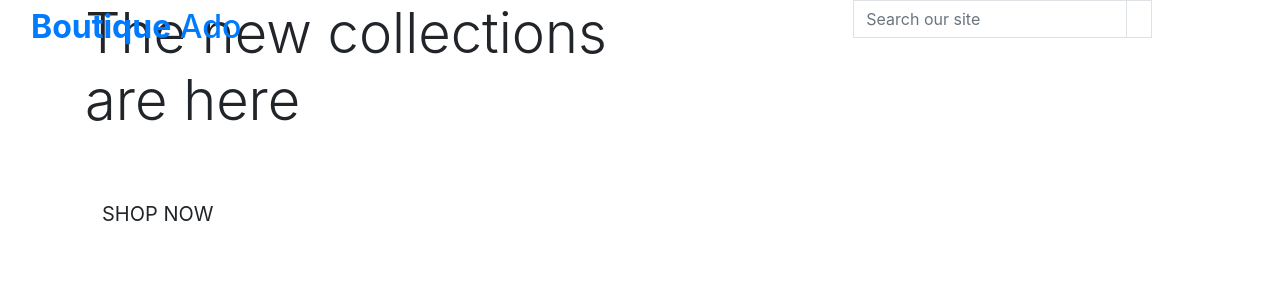
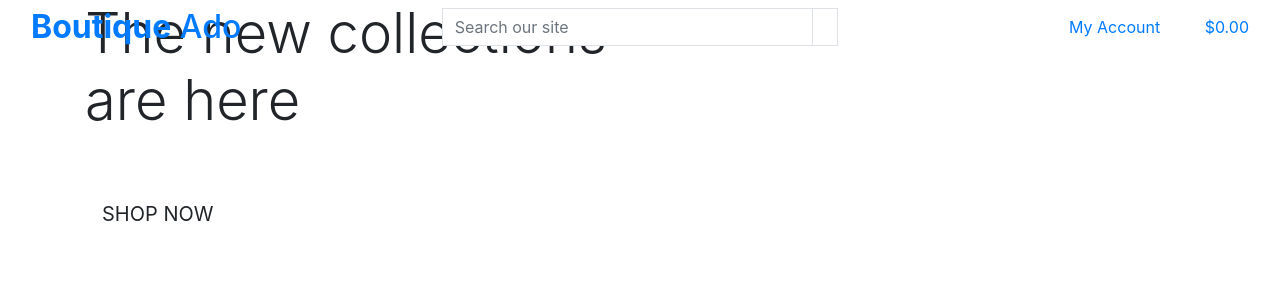
Before and after one commit to sarahgoodwin93/boutique-ado, a Django app: page / in a window 1280 px wide. Shown: the top 300 px of the page. Run offline with Django 3.2, Linux system fonts and the light colour scheme; some libraries are stand-ins or nearby versions.

Commit message:
add django template

```diff
--- a/templates/base.html
+++ b/templates/base.html
@@ -39,7 +39,7 @@
                   <h2 class="logo-font text-black my-0"><strong>Boutique</strong> Ado</h2>
               </a>
           </div>
-        <div class="col-12 col-lg-4 my-auto py-1 py-lg-0"></div>
+          <div class="col-12 col-lg-4 my-auto py-1 py-lg-0">
               <form method="GET" action="">
                   <div class="input-group w-100">
                       <input class="form-control border border-black rounded-0" type="text" name="q" placeholder="Search our site">
@@ -52,11 +52,42 @@
                       </div>
                   </div>
               </form>
+          </div>
           <div class="col-12 col-lg-4 my-auto py-1 py-lg-0">
               <ul class="list-inline list-unstyled text-center text-lg-right my-0">
-            <li class="list-inline-tiem dropdown">
-            </li class=list-inline-item>
-            <li>
+                  <li class="list-inline-item dropdown">
+                      <a class="text-black nav-link" href="#" id="user-options" data-toggle="dropdown" aria-haspopup="true" aria-expanded="false">
+                          <div class="text-center">
+                              <div><i class="fas fa-user fa-lg"></i></div>
+                              <p class="my-0">My Account</p>
+                          </div>
+                      </a>
+                      <div class="dropdown-menu border-0" aria-labelledby="user-options">
+                          {% if request.user.is_authenticated %}
+                              {% if request.user.is_superuser %}
+                                  <a href="" class="dropdown-item">Product Management</a>
+                              {% endif %}
+                              <a href="" class="dropdown-item">My Profile</a>
+                              <a href="{% url 'account_logout' %}" class="dropdown-item">Logout</a>
+                          {% else %}
+                              <a href="{% url 'account_signup' %}" class="dropdown-item">Register</a>
+                              <a href="{% url 'account_login' %}" class="dropdown-item">Login</a>
+                          {% endif %}
+                      </div>
+                  </li>
+                  <li class="list-inline-item">
+                      <a class="{% if grand_total %}text-info font-weight-bold{% else %}text-black{% endif %} nav-link" href="">
+                          <div class="text-center">
+                              <div><i class="fas fa-shopping-bag fa-lg"></i></div>
+                              <p class="my-0">
+                                  {% if grand_total %}
+                                      ${{ grand_total|floatformat:2 }}
+                                  {% else %}
+                                      $0.00
+                                  {% endif %}
+                              </p>
+                          </div>
+                      </a>
                   </li>
               </ul>
           </div>
```
Lines whose indentation alone changed are shown as unchanged.
